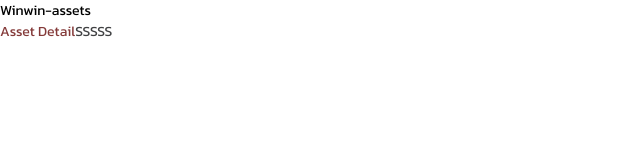
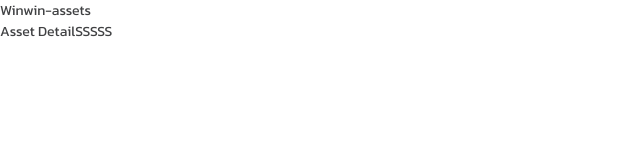
Before and after one commit to romncn/WinWin-Assets_Web, a React (Create React App) app: page /asset/1 in a window 1280 px wide. Shown: the top 160 px of the page, without its empty margins (0-640 px from the left). Built offline with nearby package versions, Linux system fonts and the light colour scheme.

Commit message:
update font color and add sub font color in theme

```diff
--- a/src/index.tsx
+++ b/src/index.tsx
@@ -8,23 +8,29 @@ const GlobalStyle = createGlobalStyle`
   body {
     margin: 0;
     padding: 0;
+    color: #404143;
     font-size: 14px;
     font-family: 'Kanit', sans-serif;
   }
   h1 {
-    font-size: 40px
+    font-size: 40px;
+    font-weight:100;
   }
   h2 {
-    font-size: 32px
+    font-size: 32px;
+    font-weight:100;
   }
   h3 {
-    font-size: 24px
+    font-size: 24px;
+    font-weight:100;
   }
   h4 {
-    font-size: 22px
+    font-size: 22px;
+    font-weight:100;
   }
   h5 {
-    font-size: 16px
+    font-size: 16px;
+    font-weight:100;
   }
 `;
 
--- a/src/style/Theme.tsx
+++ b/src/style/Theme.tsx
@@ -2,8 +2,9 @@ import baseStyled, { ThemedStyledInterface } from 'styled-components';
 
 export const theme = {
     color: {
-        base: "#843A39",
-        sub: "#404143",
+        basecolor: "#843A39",
+        subcolor: "#404143",
+        subfont: "#424345",
     },
 };
 
```
